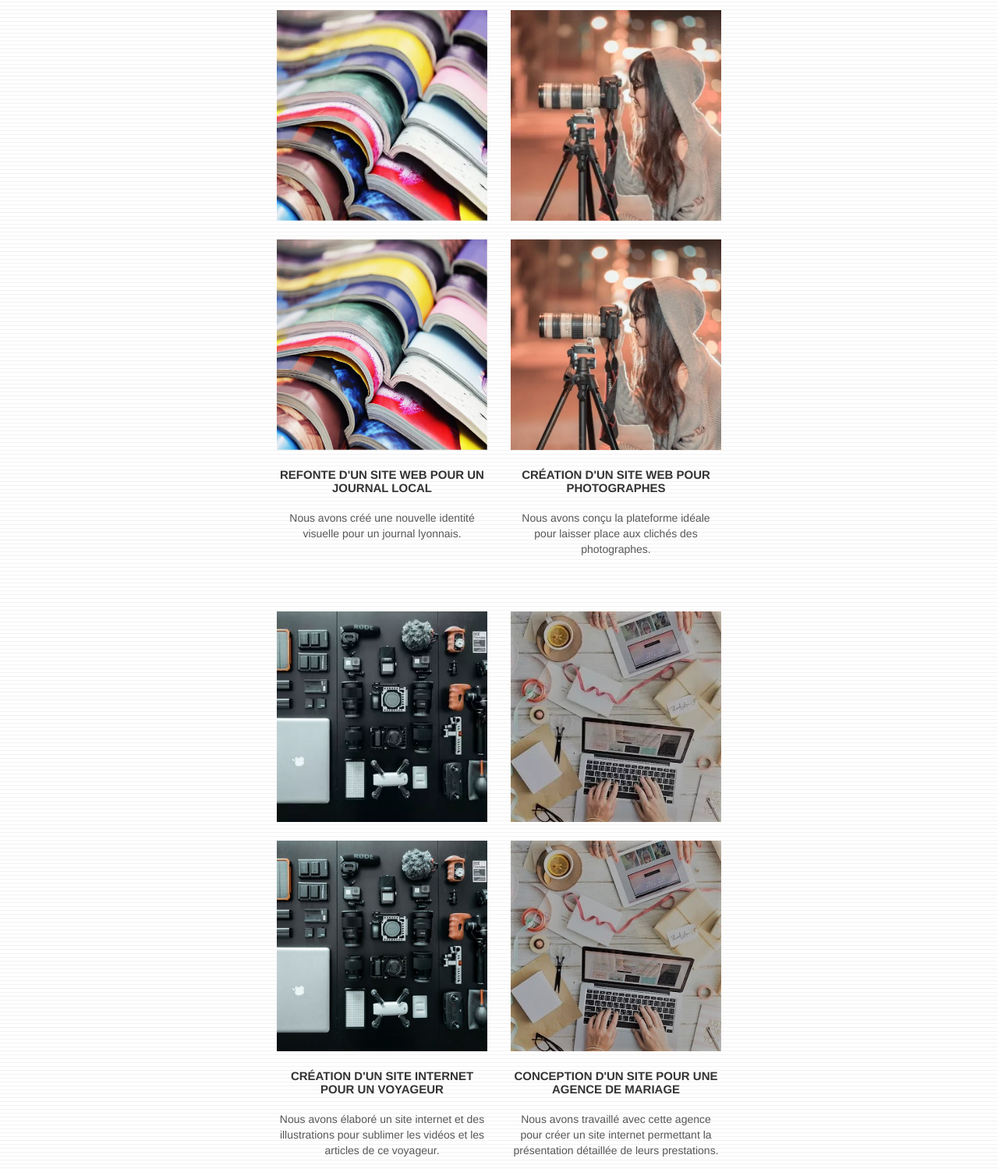
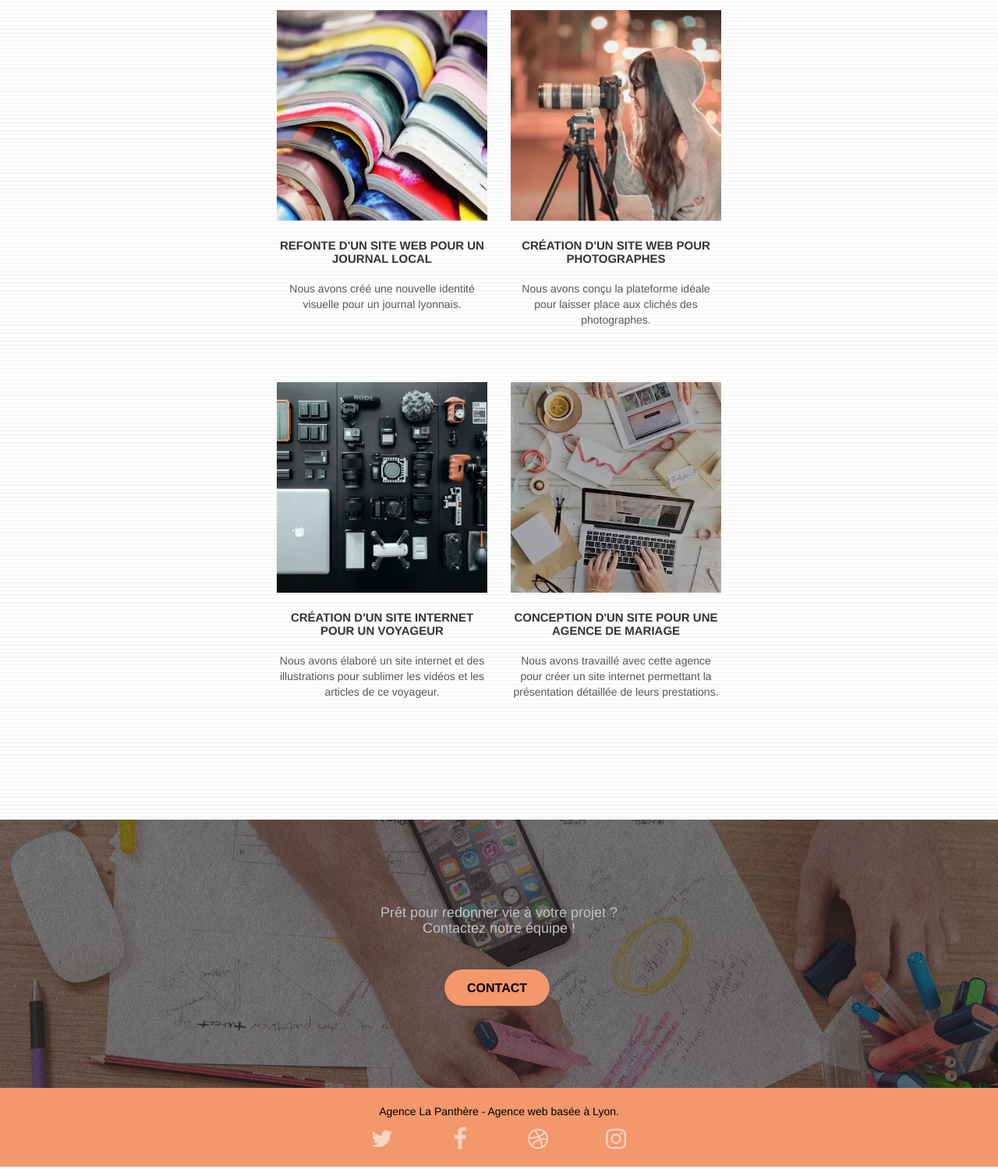
Before and after one commit to Orphelio/OrphelioBourebia_4_01032022, a plain HTML site: page index.html in a window 1280 px wide. Shown: the part 1989-3488 px from the top of the page at 78% size. Drawn offline with Linux system fonts and the light colour scheme.

Commit message:
WebP img

```diff
--- a/index.html
+++ b/index.html
@@ -161,7 +161,7 @@
 		</div>
 		<div class="row tight-width-whitespace portfolio-row">
 			<div class="col-sm-6">
-				<a href="#" data-lightbox="img\Magazines-superposes.webp" data-gallery-id="gallery-1" data-caption="Refonte d'un site web pour un journal local" data-frame="snapshot-lb"><img src="./img/Magazines-superposes.webp" width="320" height="320" alt="Neuf magazines de couleurs vives superposés les uns sur les autres" class="img-responsive portfolio-thumb responsive-center"></a>				<a href="#" data-lightbox="img/1.jpg" data-gallery-id="gallery-1" data-caption="Refonte d'un site web pour un journal local" data-frame="snapshot-lb"><img src="img/1.jpg" alt="Agence La Panthère, agence web design Lyon et refonte site web journal" class="img-responsive portfolio-thumb" /></a>
+				<a href="#" data-lightbox="img\Magazines-superposes.webp" data-gallery-id="gallery-1" data-caption="Refonte d'un site web pour un journal local" data-frame="snapshot-lb"><img src="./img/Magazines-superposes.webp" width="320" height="320" alt="Neuf magazines de couleurs vives superposés les uns sur les autres" class="img-responsive portfolio-thumb responsive-center"></a>
 				<h3 class="mg-md text-center">
 					Refonte d'un site web pour un journal local
 				</h3>
@@ -170,7 +170,7 @@
 				</p>
 			</div>
 			<div class="col-sm-6">
-				<a href="#" data-lightbox="img\Femme-photographe.webp" data-gallery-id="gallery-1" data-caption="Création d'un site web pour photographes" data-frame="snapshot-lb"><img src="./img/Femme-photographe.webp" width="320" height="320" alt="Femme photographe prenant un cliché" class="img-responsive portfolio-thumb responsive-center"></a>				<a href="#" data-lightbox="img/2.jpg" data-gallery-id="gallery-1" data-caption="Création d'un site web pour photographes" data-frame="snapshot-lb"><img src="img/2.jpg" class="img-responsive portfolio-thumb" alt="Agence La Panthère, agence web design Lyon, Création d'un site web pour photographes" /></a>
+				<a href="#" data-lightbox="img\Femme-photographe.webp" data-gallery-id="gallery-1" data-caption="Création d'un site web pour photographes" data-frame="snapshot-lb"><img src="./img/Femme-photographe.webp" width="320" height="320" alt="Femme photographe prenant un cliché" class="img-responsive portfolio-thumb responsive-center"></a>
 				<h3 class="mg-md text-center">
 					Création d'un site web pour photographes
 				</h3>
@@ -181,7 +181,7 @@
 		</div>
 		<div class="row tight-width-whitespace portfolio-row">
 			<div class="col-sm-6">
-				<a href="#" data-lightbox="img\Materiel-photographie.webp" data-gallery-id="gallery-1" data-caption="Création d'un site internet pour un voyageur" data-frame="snapshot-lb"><img src="./img/Materiel-photographie.webp" alt="Large éventail de matériel de photographie sur une table + Macbook pour montage photo" width="320" height="320" class="img-responsive portfolio-thumb responsive-center"></a>				<a href="#" data-lightbox="img/3.bmp" data-gallery-id="gallery-1" data-caption="Création d'un site internet pour un voyageur" data-frame="snapshot-lb"><img src="img/3.bmp" class="img-responsive portfolio-thumb" alt="Agence La Panthère, agence web design Lyon, Création d'un site web pour voyageur"/></a>
+				<a href="#" data-lightbox="img\Materiel-photographie.webp" data-gallery-id="gallery-1" data-caption="Création d'un site internet pour un voyageur" data-frame="snapshot-lb"><img src="./img/Materiel-photographie.webp" alt="Large éventail de matériel de photographie sur une table + Macbook pour montage photo" width="320" height="320" class="img-responsive portfolio-thumb responsive-center"></a>
 				<h3 class="mg-md text-center">
 					Création d'un site internet pour un voyageur
 				</h3>
@@ -190,7 +190,7 @@
 				</p>
 			</div>
 			<div class="col-sm-6">
-				<a href="#" data-lightbox="img\Webdesign-Macbook.webp" data-gallery-id="gallery-1" data-caption="Conception d'un site pour une agence de mariage" data-frame="snapshot-lb"><img src="./img/Webdesign-Macbook.webp" width="320" height="320" alt="Travail de montage web design sur Macbook et tablette" class="img-responsive portfolio-thumb responsive-center"></a>				<a href="#" data-lightbox="img/4.bmp" data-gallery-id="gallery-1" data-caption="Conception d'un site pour une agence de mariage" data-frame="snapshot-lb"><img src="img/4.bmp" class="img-responsive portfolio-thumb" alt="Lyon web design logo agence web meilleure agence, Création d'un site web pour agence de mariage" /></a>
+				<a href="#" data-lightbox="img\Webdesign-Macbook.webp" data-gallery-id="gallery-1" data-caption="Conception d'un site pour une agence de mariage" data-frame="snapshot-lb"><img src="./img/Webdesign-Macbook.webp" width="320" height="320" alt="Travail de montage web design sur Macbook et tablette" class="img-responsive portfolio-thumb responsive-center"></a>
 				<h3 class="mg-md text-center">
 					Conception d'un site pour une agence de mariage
 				</h3>
```
